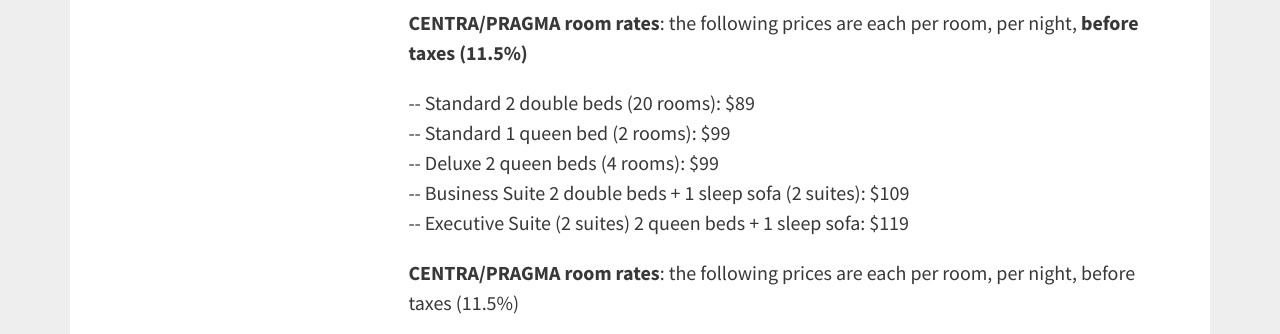
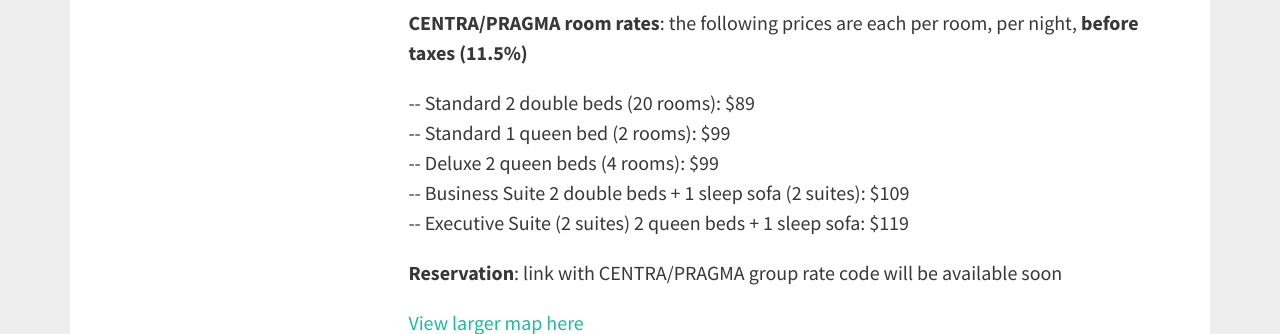
Before and after one commit to hmchou56/centra8, a Jekyll site: the page built from centra2/venue.md, in a window 1280 px wide and 900 px high, scrolled down 1039 px, cut to the strip 0-334 px from the top of the window. Built offline with Jekyll 4.4.1, drawn with Linux system fonts in a browser that asks for light colours; nearby versions of some CDN libraries.

Commit message:
removed duplicate hotel info

```diff
--- a/_includes/venue2017.md
+++ b/_includes/venue2017.md
@@ -20,8 +20,6 @@
 <p style="padding-left: 270px;"><strong>CENTRA/PRAGMA room rates</strong>: the following prices are each per room, per night, <strong>before taxes (11.5%)</strong></p>
 <p style="padding-left: 270px;">-- Standard 2 double beds (20 rooms): $89<br />-- Standard 1 queen bed (2 rooms): $99<br />-- Deluxe 2 queen beds (4 rooms): $99<br />-- Business Suite 2 double beds + 1 sleep sofa (2 suites): $109<br />-- Executive Suite (2 suites) 2 queen beds + 1 sleep sofa: $119</p>
 
-<p style="padding-left: 270px;"><strong>CENTRA/PRAGMA room rates</strong>: the following prices are each per room, per night, before taxes (11.5%)</p>
-
 <p style="padding-left: 270px;"><strong>Reservation</strong>: link with CENTRA/PRAGMA group rate code will be available soon </p>
 
 <p style="padding-left: 270px;"><a href="https://goo.gl/AjSyvS" target="_blank">View larger map here</a>
```
